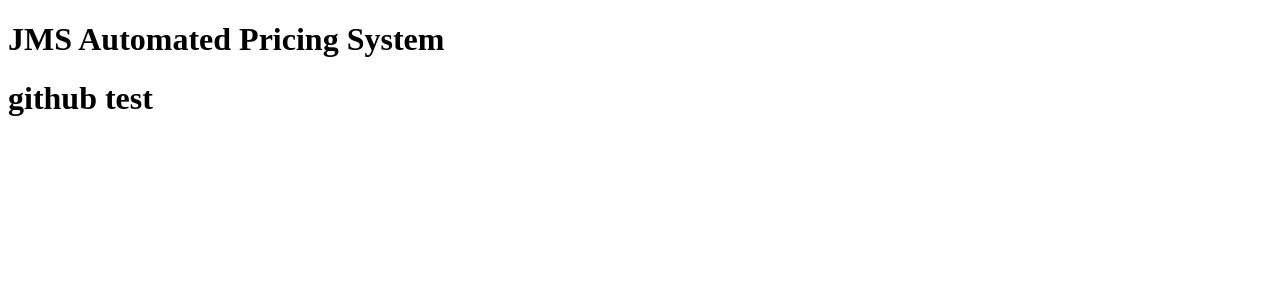
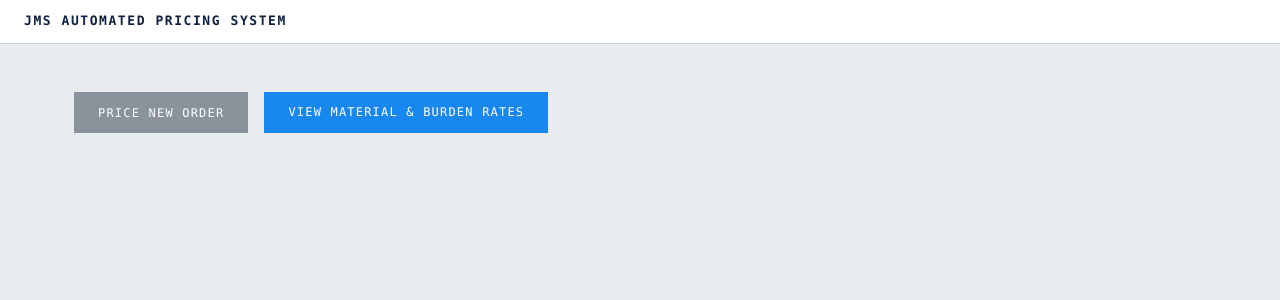
Before and after one commit to youngjames2002/JMSpricing, a FastAPI app: page / in a window 1280 px wide. Shown: the top 300 px of the page. Run offline with FastAPI, Linux system fonts and the light colour scheme; some libraries are stand-ins or nearby versions.

Commit message:
early progress

```diff
--- a/app.py
+++ b/app.py
@@ -1,10 +1,11 @@
 from fastapi import FastAPI, Request
 from fastapi.templating import Jinja2Templates
 from fastapi.staticfiles import StaticFiles
-
+from dotenv import load_dotenv
+load_dotenv()
+import os
+import psycopg2
 from jinja2 import Environment, FileSystemLoader
-
-templates = Jinja2Templates(directory="templates")
 
 app = FastAPI()
 
@@ -12,5 +13,16 @@ app.mount("/static", StaticFiles(directory="static"), name="static")
 templates = Jinja2Templates(directory="templates")
 
 @app.get("/")
-async def index(request: Request):
-    return templates.TemplateResponse("index.html", {"request": request})
+async def home(request: Request):
+    return templates.TemplateResponse("base.html", {"request": request})
+
+@app.get("/rates")
+async def rates(request: Request):
+    conn = psycopg2.connect(os.getenv("DATABASE_STRING"))
+    cur = conn.cursor()
+    cur.execute("SELECT * FROM materials;")
+    mat_rows = cur.fetchall()
+    cur.execute("SELECT * FROM burden_rates;")
+    rates_rows = cur.fetchall()
+    cur.close()
+    return templates.TemplateResponse("index.html", {"request": request, "materials":mat_rows, "burden_rates": rates_rows})
--- /dev/null
+++ b/static/stylesheet.css
@@ -0,0 +1,111 @@
+:root {
+  --paper:     #E9ECEF;
+  --panel:     #FFFFFF;
+  --panel-2:   #F4F6F8;
+  --ink:       #102040;
+  --steel:     #5E6770;
+  --steel-2:   #8A929B;
+  --line:      #CBD1D8;
+  --blue:      #1888F0;
+  --blue-dark: #0F62C0;
+  --sans: "Inter", system-ui, sans-serif;
+  --mono: ui-monospace, "Cascadia Code", Menlo, Consolas, monospace;
+}
+
+* { box-sizing: border-box; }
+html, body { margin: 0; padding: 0; }
+
+body {
+  font-family: var(--sans);
+  font-size: 13px;
+  color: var(--ink);
+  background: var(--paper);
+  line-height: 1.45;
+}
+
+header {
+  background: var(--panel);
+  border-bottom: 1px solid var(--line);
+  padding: 12px 24px;
+}
+
+header h1 {
+  margin: 0;
+  font-family: var(--mono);
+  font-size: 13px;
+  letter-spacing: .12em;
+  text-transform: uppercase;
+  color: var(--ink);
+  font-weight: 600;
+}
+
+.app {
+  max-width: 1180px;
+  margin: 0 auto;
+  padding: 32px 24px;
+}
+
+h2 {
+  font-family: var(--mono);
+  font-size: 11px;
+  letter-spacing: .16em;
+  text-transform: uppercase;
+  color: var(--blue-dark);
+  margin: 32px 0 12px;
+}
+
+table {
+  width: 100%;
+  border-collapse: collapse;
+  background: var(--panel);
+  border: 1px solid var(--line);
+  margin-bottom: 32px;
+}
+
+th {
+  font-family: var(--mono);
+  font-size: 11px;
+  letter-spacing: .08em;
+  text-transform: uppercase;
+  color: var(--steel);
+  text-align: left;
+  padding: 10px 12px;
+  border-bottom: 1px solid var(--line);
+  background: var(--panel-2);
+}
+
+td {
+  padding: 10px 12px;
+  border-bottom: 1px solid var(--line);
+  font-size: 13px;
+}
+
+tr:last-child td { border-bottom: none; }
+tbody tr:hover { background: var(--panel-2); }
+
+.home-actions {
+  display: flex;
+  gap: 16px;
+  margin-top: 16px;
+}
+
+.home-btn {
+  display: inline-block;
+  padding: 12px 24px;
+  background: var(--blue);
+  color: #fff;
+  font-family: var(--mono);
+  font-size: 12px;
+  letter-spacing: .1em;
+  text-transform: uppercase;
+  text-decoration: none;
+  border: none;
+  cursor: pointer;
+}
+
+.home-btn:hover { background: var(--blue-dark); }
+
+.home-btn[disabled] {
+  background: var(--steel-2);
+  cursor: not-allowed;
+}
--- a/templates/base.html
+++ b/templates/base.html
@@ -1,13 +1,23 @@
 <!DOCTYPE html>
 <html lang="en">
+
 <head>
     <meta charset="UTF-8">
     <title>JMS Automated Pricing System</title>
+    <link rel="stylesheet" href="/static/stylesheet.css">
 </head>
+
 <body>
     <header>
         <h1>JMS Automated Pricing System</h1>
-        {% block content %}{% endblock %}
     </header>
+    <main class="app">
+        {% block content %}
+        <div class="home-actions">
+            <button class="home-btn" disabled>Price New Order</button>
+            <a href="/rates" class="home-btn">View Material &amp; Burden Rates</a>
+        </div>
+        {% endblock %}
+    </main>
 </body>
 </html>
--- a/templates/index.html
+++ b/templates/index.html
@@ -1,5 +1,62 @@
-<!-- index.html -->
 {% extends "base.html" %}
 {% block content %}
-  <h1>github test</h1>
+
+<h2>Materials</h2>
+<table>
+  <thead>
+    <tr>
+      <th>Code</th>
+      <th>Description</th>
+      <th>Cost / m²</th>
+      <th>Active</th>
+    </tr>
+  </thead>
+  <tbody>
+    {% for m in materials %}
+    <tr>
+      <td>{{ m[1] }}</td>
+      <td>{{ m[2] }}</td>
+      <td>£{{ m[3] }}</td>
+      <td>{{ 'Yes' if m[5] else 'No' }}</td>
+    </tr>
+    {% endfor %}
+  </tbody>
+</table>
+
+<h2>Burden Rates</h2>
+<table>
+  <thead>
+    <tr>
+      <th>Name</th>
+      <th>Laser £/h</th>
+      <th>Tube £/h</th>
+      <th>Fold £/h</th>
+      <th>Weld/Saw £/h</th>
+      <th>Machine £/h</th>
+      <th>Assembly £/h</th>
+      <th>Finish Markup</th>
+      <th>Scrap Factor</th>
+      <th>Mins/Fold</th>
+      <th>Fold Setup</th>
+    </tr>
+  </thead>
+  <tbody>
+    {% for br in burden_rates %}
+    <tr>
+      <td>{{ br[1] }}</td>
+      <td>{{ br[2] }}</td>
+      <td>{{ br[3] }}</td>
+      <td>{{ br[4] }}</td>
+      <td>{{ br[5] }}</td>
+      <td>{{ br[6] }}</td>
+      <td>{{ br[7] }}</td>
+      <td>{{ br[8] }}</td>
+      <td>{{ br[9] }}</td>
+      <td>{{ br[10] }}</td>
+      <td>{{ br[11] }}</td>
+    </tr>
+    {% endfor %}
+  </tbody>
+</table>
+
 {% endblock %}
```
Also changed, not shown: 1 other file.
